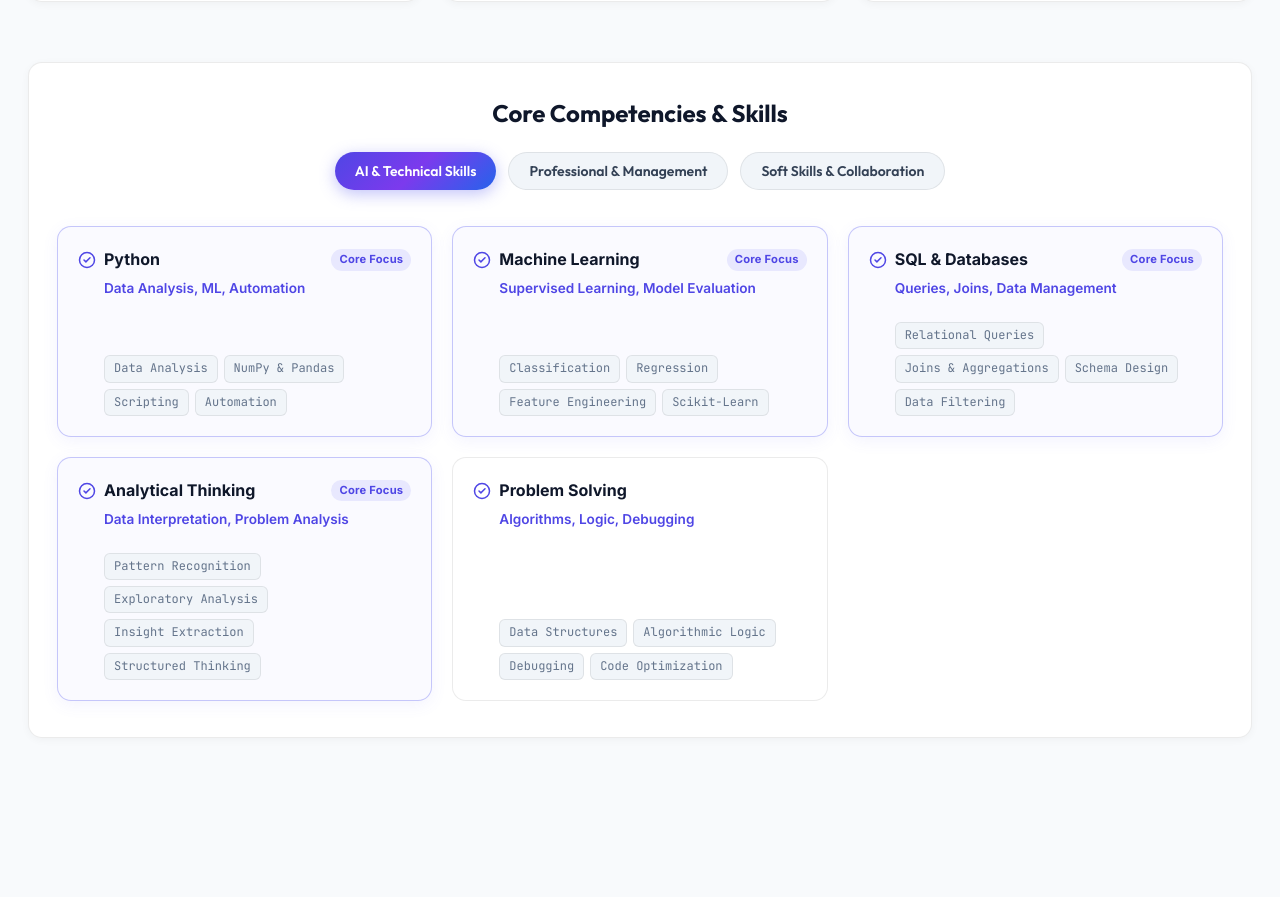
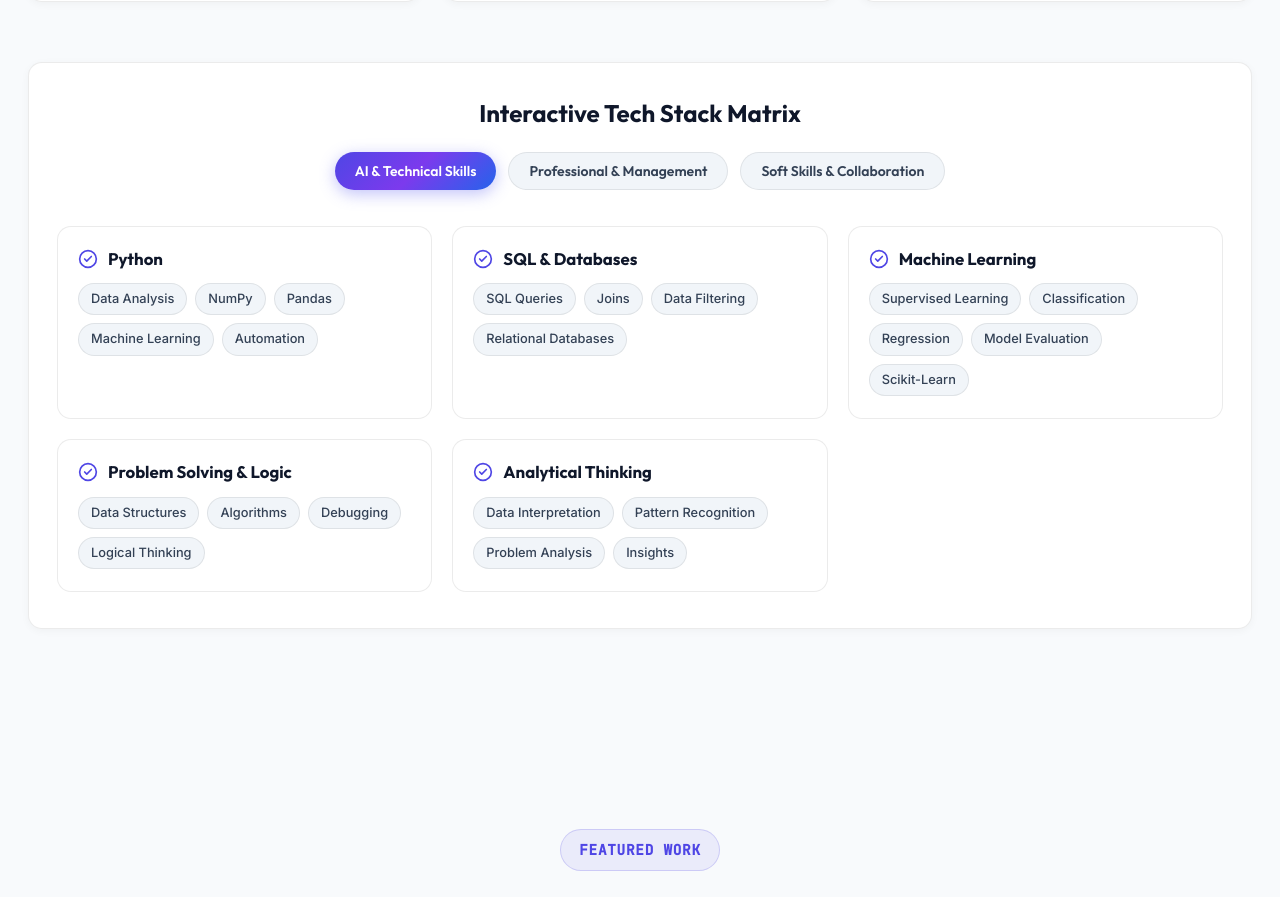
Before and after one commit to teja3856/portifolio, a React (Vite) app: page / in a window 1280 px wide. Shown: the part 1328-2225 px from the top of the page. Built offline with nearby package versions, Linux system fonts and the light colour scheme.

Commit message:
Update portfolio live

```diff
--- a/src/components/About.tsx
+++ b/src/components/About.tsx
@@ -78,7 +78,7 @@ export const About: React.FC = () => {
       {/* Interactive Skills Matrix */}
       <div id="skills" className="glass-panel" style={{ padding: '36px 28px' }}>
         <h3 style={{ fontSize: '1.5rem', fontWeight: 700, marginBottom: '24px', textAlign: 'center' }}>
-          Core Competencies & Skills
+          Interactive Tech Stack Matrix
         </h3>
 
         {/* Category Tabs */}
@@ -111,7 +111,7 @@ export const About: React.FC = () => {
           ))}
         </div>
 
-        {/* Skill Cards Grid (Percentages removed, focus & sub-areas displayed) */}
+        {/* Skill Cards Grid (Clean tags/chips, no percentages or progress bars) */}
         <div
           style={{
             display: 'grid',
@@ -123,80 +123,51 @@ export const About: React.FC = () => {
             <div
               key={skill.name}
               style={{
-                background: skill.isCore ? 'rgba(99, 102, 241, 0.03)' : 'var(--bg-secondary)',
-                padding: '20px',
+                background: 'var(--bg-secondary)',
+                padding: '22px 20px',
                 borderRadius: '14px',
-                border: skill.isCore ? '1px solid rgba(99, 102, 241, 0.35)' : '1px solid var(--border-subtle)',
-                boxShadow: skill.isCore ? '0 4px 16px rgba(99, 102, 241, 0.08)' : 'none',
+                border: '1px solid var(--border-subtle)',
                 display: 'flex',
                 flexDirection: 'column',
-                justifyContent: 'space-between',
-                gap: '12px',
-                transition: 'transform 0.2s ease, border-color 0.2s ease',
+                gap: '14px',
+                transition: 'transform 0.2s ease, border-color 0.2s ease, box-shadow 0.2s ease',
+              }}
+              onMouseEnter={e => {
+                e.currentTarget.style.transform = 'translateY(-2px)';
+                e.currentTarget.style.borderColor = 'rgba(99, 102, 241, 0.4)';
+                e.currentTarget.style.boxShadow = '0 6px 20px rgba(99, 102, 241, 0.12)';
+              }}
+              onMouseLeave={e => {
+                e.currentTarget.style.transform = 'translateY(0)';
+                e.currentTarget.style.borderColor = 'var(--border-subtle)';
+                e.currentTarget.style.boxShadow = 'none';
               }}
             >
-              <div>
-                <div
-                  style={{
-                    display: 'flex',
-                    alignItems: 'center',
-                    justifyContent: 'space-between',
-                    gap: '8px',
-                    marginBottom: '6px',
-                  }}
-                >
-                  <div style={{ display: 'flex', alignItems: 'center', gap: '8px' }}>
-                    <CheckCircle2 size={18} color="var(--accent-primary)" style={{ flexShrink: 0 }} />
-                    <span style={{ fontWeight: 700, fontSize: '1rem', color: 'var(--text-primary)' }}>
-                      {skill.name}
-                    </span>
-                  </div>
-                  {skill.isCore && (
-                    <span
-                      style={{
-                        fontSize: '0.7rem',
-                        padding: '2px 8px',
-                        borderRadius: '9999px',
-                        background: 'rgba(99, 102, 241, 0.12)',
-                        color: 'var(--accent-primary)',
-                        fontWeight: 700,
-                        letterSpacing: '0.02em',
-                      }}
-                    >
-                      Core Focus
-                    </span>
-                  )}
-                </div>
-
-                <div
-                  style={{
-                    fontSize: '0.85rem',
-                    color: 'var(--accent-primary)',
-                    fontWeight: 600,
-                    marginBottom: '10px',
-                    paddingLeft: '26px',
-                  }}
-                >
-                  {skill.focus}
-                </div>
+              <div style={{ display: 'flex', alignItems: 'center', gap: '10px' }}>
+                <CheckCircle2 size={20} color="var(--accent-primary)" style={{ flexShrink: 0 }} />
+                <h4 style={{ margin: 0, fontWeight: 700, fontSize: '1.05rem', color: 'var(--text-primary)' }}>
+                  {skill.name}
+                </h4>
               </div>
 
-              {/* Skill Sub-topics / Area Tags */}
-              <div style={{ display: 'flex', flexWrap: 'wrap', gap: '6px', paddingLeft: '26px' }}>
-                {skill.topics.map(topic => (
+              {/* Skill Tags/Chips */}
+              <div style={{ display: 'flex', flexWrap: 'wrap', gap: '8px' }}>
+                {skill.tags.map(tag => (
                   <span
-                    key={topic}
+                    key={tag}
                     style={{
-                      padding: '3px 9px',
-                      borderRadius: '6px',
+                      padding: '5px 12px',
+                      borderRadius: '9999px',
                       background: 'var(--bg-tertiary)',
-                      fontSize: '0.75rem',
-                      fontFamily: 'var(--font-mono)',
-                      color: 'var(--text-muted)',
+                      fontSize: '0.8rem',
+                      fontWeight: 500,
+                      color: 'var(--text-secondary)',
                       border: '1px solid var(--border-subtle)',
+                      display: 'inline-flex',
+                      alignItems: 'center',
                     }}
                   >
-                    {topic}
+                    {tag}
                   </span>
                 ))}
               </div>
--- a/src/data/portfolioData.ts
+++ b/src/data/portfolioData.ts
@@ -21,9 +21,7 @@ export interface Project {
 
 export interface SkillItem {
   name: string;
-  focus: string;
-  topics: string[];
-  isCore?: boolean;
+  tags: string[];
 }
 
 export interface SkillCategory {
@@ -71,32 +69,23 @@ export const SKILL_CATEGORIES: SkillCategory[] = [
     skills: [
       {
         name: 'Python',
-        focus: 'Data Analysis, ML, Automation',
-        topics: ['Data Analysis', 'NumPy & Pandas', 'Scripting', 'Automation'],
-        isCore: true
+        tags: ['Data Analysis', 'NumPy', 'Pandas', 'Machine Learning', 'Automation']
+      },
+      {
+        name: 'SQL & Databases',
+        tags: ['SQL Queries', 'Joins', 'Data Filtering', 'Relational Databases']
       },
       {
         name: 'Machine Learning',
-        focus: 'Supervised Learning, Model Evaluation',
-        topics: ['Classification', 'Regression', 'Feature Engineering', 'Scikit-Learn'],
-        isCore: true
+        tags: ['Supervised Learning', 'Classification', 'Regression', 'Model Evaluation', 'Scikit-Learn']
       },
       {
-        name: 'SQL & Databases',
-        focus: 'Queries, Joins, Data Management',
-        topics: ['Relational Queries', 'Joins & Aggregations', 'Schema Design', 'Data Filtering'],
-        isCore: true
+        name: 'Problem Solving & Logic',
+        tags: ['Data Structures', 'Algorithms', 'Debugging', 'Logical Thinking']
       },
       {
         name: 'Analytical Thinking',
-        focus: 'Data Interpretation, Problem Analysis',
-        topics: ['Pattern Recognition', 'Exploratory Analysis', 'Insight Extraction', 'Structured Thinking'],
-        isCore: true
-      },
-      {
-        name: 'Problem Solving',
-        focus: 'Algorithms, Logic, Debugging',
-        topics: ['Data Structures', 'Algorithmic Logic', 'Debugging', 'Code Optimization']
+        tags: ['Data Interpretation', 'Pattern Recognition', 'Problem Analysis', 'Insights']
       }
     ]
   },
@@ -105,28 +94,23 @@ export const SKILL_CATEGORIES: SkillCategory[] = [
     skills: [
       {
         name: 'Project Coordination',
-        focus: 'Planning, Execution, Team Alignment',
-        topics: ['Task Prioritization', 'Milestone Tracking', 'Cross-Team Coordination']
+        tags: ['Planning', 'Execution', 'Team Alignment', 'Task Prioritization', 'Milestone Tracking']
       },
       {
         name: 'Community Outreach',
-        focus: 'Student Engagement, Event Organizing',
-        topics: ['Event Management', 'Public Outreach', 'Student Engagement']
+        tags: ['Student Engagement', 'Event Organizing', 'Public Outreach', 'Campaigns']
       },
       {
         name: 'Technical Writing',
-        focus: 'Documentation, Reports, Content Strategy',
-        topics: ['Documentation', 'Content Creation', 'Project Reports']
+        tags: ['Documentation', 'Project Reports', 'Content Strategy', 'Technical Communication']
       },
       {
         name: 'Volunteer Engagement',
-        focus: 'Team Support, Activity Coordination',
-        topics: ['Student Mentorship', 'Workshop Support', 'Activity Planning']
+        tags: ['Team Support', 'Activity Coordination', 'Peer Mentorship', 'Workshops']
       },
       {
         name: 'Adaptability & Learning',
-        focus: 'Rapid Prototyping, Continuous Growth',
-        topics: ['Fast Prototyping', 'New Tool Adoption', 'Continuous Learning']
+        tags: ['Rapid Prototyping', 'Continuous Growth', 'Tool Adoption', 'Fast Learning']
       }
     ]
   },
@@ -135,23 +119,19 @@ export const SKILL_CATEGORIES: SkillCategory[] = [
     skills: [
       {
         name: 'Team Collaboration',
-        focus: 'Cross-Functional Teamwork, Hackathons',
-        topics: ['Hackathon Teams', 'Peer Programming', 'Active Feedback']
+        tags: ['Cross-Functional Teamwork', 'Hackathon Teams', 'Peer Programming', 'Active Feedback']
       },
       {
         name: 'Communication Skills',
-        focus: 'Articulating Ideas, Technical Discussions',
-        topics: ['Idea Presentation', 'Technical Discussions', 'Active Listening']
+        tags: ['Articulating Ideas', 'Technical Discussions', 'Presentations', 'Active Listening']
       },
       {
         name: 'Stakeholder Engagement',
-        focus: 'Campus Initiatives, Student Community',
-        topics: ['Club Coordination', 'Student Relations', 'Community Building']
+        tags: ['Campus Initiatives', 'Student Relations', 'Community Building', 'Coordination']
       },
       {
         name: 'Leadership & Initiative',
-        focus: 'Club Activities, Event Management',
-        topics: ['GUSAC Content Lead', 'Proactive Initiatives', 'Team Motivation']
+        tags: ['Club Activities', 'Event Management', 'GUSAC Content Lead', 'Team Motivation']
       }
     ]
   }
```
